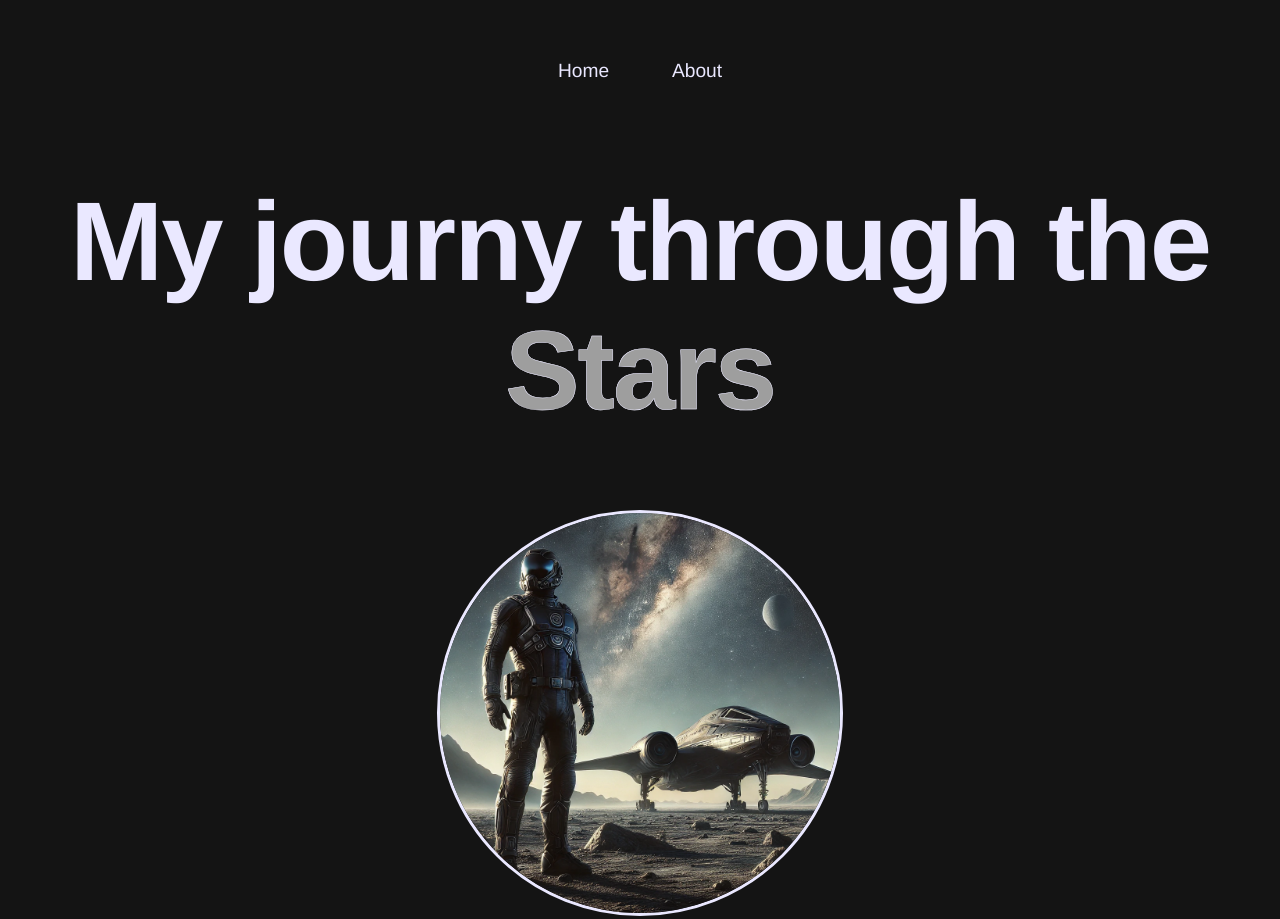
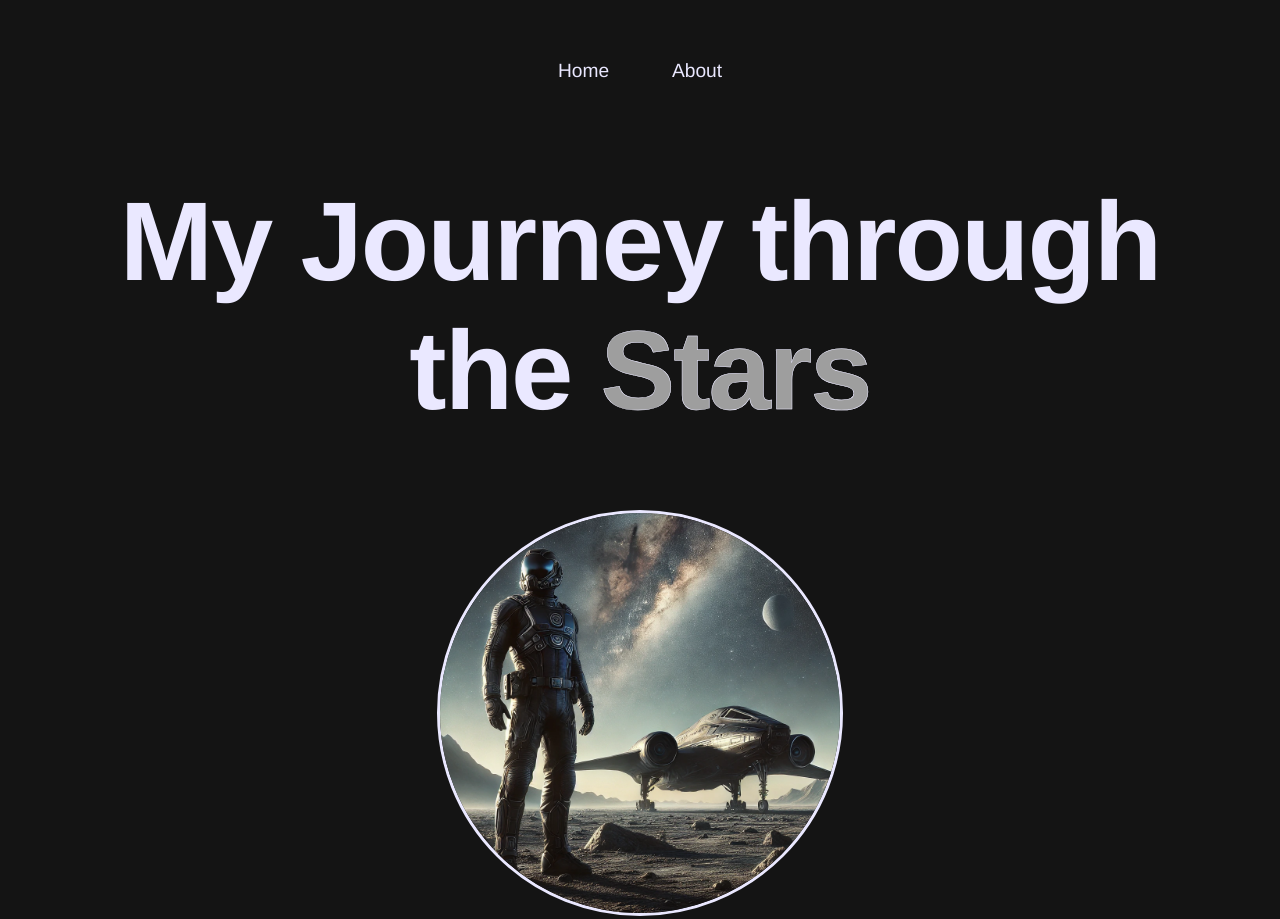
Before and after one commit to lukeanderson03/MI449-lab-3.5, an Eleventy site: page about.md in a window 1280 px wide. Shown: the top 919 px of the page. Built offline with nearby package versions, Linux system fonts and the light colour scheme; Eleventy itself is replaced by a stand-in of ours; files that its build step writes are made by us from their sources; grey boxes are pictures that could not be loaded.

Commit message:
Fixed typo in about section

```diff
--- a/about.md
+++ b/about.md
@@ -3,7 +3,7 @@ layout: layout.liquid
 title: About
 ---
 
-# My journy through the **Stars**
+# My Journey through the **Stars**
 
 <img src="/images/space-explorer.webp" alt="Photo of myself, Captain Elias Varen" id="cap-photo">
 
```
Also changed, not shown: 1 other file.
